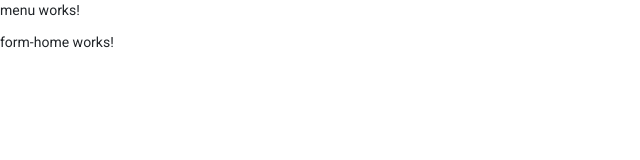
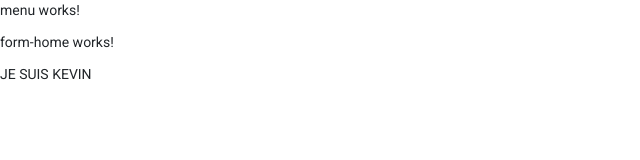
Before and after one commit to Lucaversace/festKick, an Angular app: page /Home in a window 1280 px wide. Shown: the top 160 px of the page, without its empty margins (0-640 px from the left). Built offline with nearby package versions, Linux system fonts and the light colour scheme.

Commit message:
Test_kevin

```diff
--- a/src/app/app.component.html
+++ b/src/app/app.component.html
@@ -3,4 +3,5 @@
 </header>
 <main>
   <router-outlet></router-outlet>
+  <p>JE SUIS KEVIN</p>
 </main>
```
